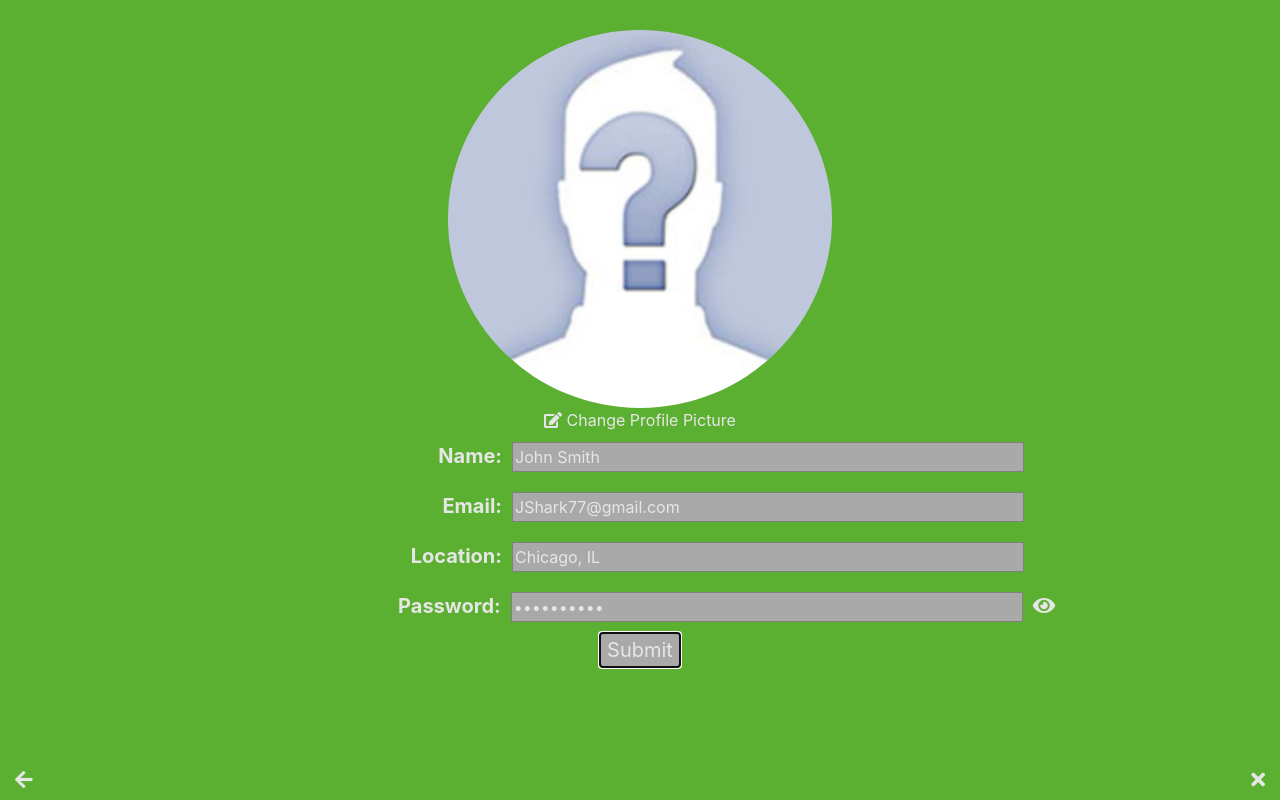
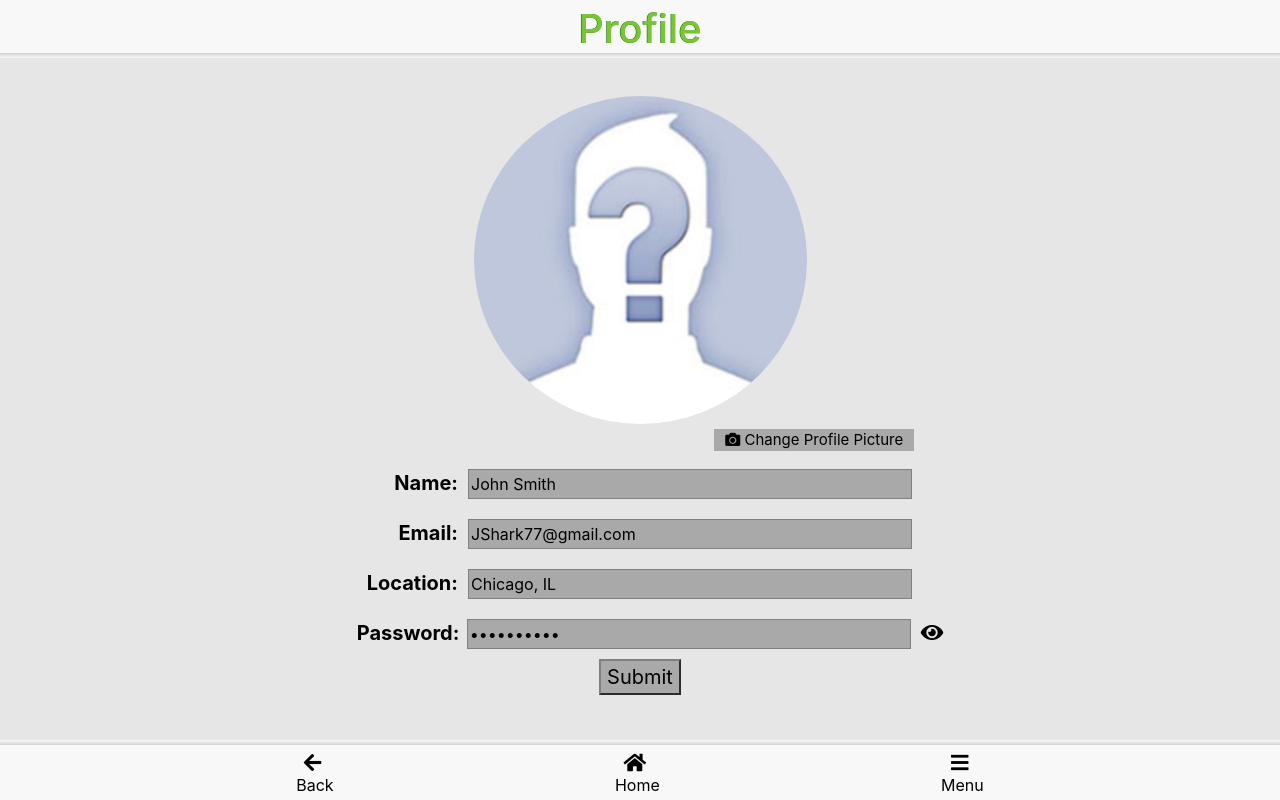
Before and after one commit to eecs-330-nu19/WasteNot, a plain HTML site: page profilepage.html in a window 1280 px wide. Both pictures are taken after a click on the button "Edit". Drawn offline with nearby package versions, Linux system fonts and the light colour scheme.

Commit message:
updates style for menu, profile and listings pages

```diff
--- a/profilepage.html
+++ b/profilepage.html
@@ -14,51 +14,57 @@
           integrity="sha384-oS3vJWv+0UjzBfQzYUhtDYW+Pj2yciDJxpsK1OYPAYjqT085Qq/1cq5FLXAZQ7Ay" crossorigin="anonymous">
 </head>
 <body id="viewprofile">
+ <H1 id="title">Profile</H1>
+ <div class="container">
     <div class="proitems">
         <img class="propic" src="images/DefaultProPic.png">
         <div class='profileitem'>
-        <i class="fas fa-edit"></i> Change Profile Picture <!-- figure out how to do this later-->
+            <input id="addpic" type="file" placeholder="Change Profile Picture" />
+            <label id="labeladdpic" for="addpic"><i class="fas fa-camera"></i> Change Profile Picture</i></label>
         </div>
         <div class='profileitem'>
-        <div id='proaligning'><b>Name:</b></div><input class='editing' readOnly='true' type="text" id="name" value="John Smith">
+            <div id='proaligning'><b>Name:</b></div><input class='notediting' readOnly='true' type="text" id="name" value="John Smith">
         </div>
         <div class='profileitem'>
-        <div id='proaligning'><b>Email:</b></div><input class='editing' readOnly='true' type="text" id="email" value="JShark77@gmail.com">
+            <div id='proaligning'><b>Email:</b></div><input class='notediting' readOnly='true' type="text" id="email" value="JShark77@gmail.com">
         </div>
         <div class='profileitem'>
-        <div id='proaligning'><b>Location:</b></div><input class='editing' readOnly='true' type="text" id="location" value="Chicago, IL">
+            <div id='proaligning'><b>Location:</b></div><input class='notediting' readOnly='true' type="text" id="location" value="Chicago, IL">
         </div>
         <div class='profileitem'>
-        <div id='proaligning-password'><b>Password:</b></div><input class='editing' readOnly='true' type="password" id="password" value="SharkBoy77"><i class="fas fa-eye" onclick='view()' id="viewer"></i>
+            <div id='proaligning-password'><b>Password:</b></div><input class='notediting' readOnly='true' type="password" id="password" value="SharkBoy77"><i class="fas fa-eye" onclick='view()' id="viewer"></i>
         </div>
         <button class='editbutton' id="edit" onclick="edit()">Edit</button>
     </div>
-<procloseout id="prolinkformat" class='proback'>
-    <a href="profileview.html">
-        <i class="fas fa-arrow-left"></i>
-    </a>
-</procloseout>
-<procloseout id="prolinkformat" class='procloseoutbutton'>
-    <a href="index.html">
-        <i class="fas fa-times"></i>
-    </a>
-</procloseout>
-
+</div>
+<navbar>
+    <a href="profileview.html"><i class="fas fa-arrow-left"></i>Back</a>
+    <a href="index.html"><i class="fas fa-home"></i>Home</a>
+    <a href="profileview.html"><i class="fas fa-bars"></i>Menu</a>
+</navbar>
 <script>
 function edit() {
     var x = document.getElementById("edit").innerHTML
     if (document.getElementById("edit").innerHTML == "Edit") {
         document.getElementById("name").readOnly = false;
+        document.getElementById("name").className= "editing";
         document.getElementById("email").readOnly = false;
+        document.getElementById("email").className= "editing";
         document.getElementById("location").readOnly = false;
+        document.getElementById("location").className= "editing";
         document.getElementById("password").readOnly = false;
+        document.getElementById("password").className= "editing";
         document.getElementById("edit").innerHTML = "Submit";
     }
     else {
         document.getElementById("name").readOnly = true;
+        document.getElementById("name").className= "notediting";
         document.getElementById("email").readOnly = true;
+        document.getElementById("email").className= "notediting";
         document.getElementById("location").readOnly = true;
+        document.getElementById("location").className= "notediting";
         document.getElementById("password").readOnly = true;
+        document.getElementById("password").className= "notediting";
         document.getElementById("edit").innerHTML = "Edit";
     }
 }
@@ -72,7 +78,6 @@ function view() {
         document.getElementById("viewer").className = "fas fa-eye"
     }
 }
-
 </script>
 </body>
 </html>
--- a/styles.css
+++ b/styles.css
@@ -88,6 +88,9 @@ navbar i {
 
 navbar a {
     color: black;
+}
+navbar a:hover {
+  color: #5cb031;
 }
 navbar i {
     margin-right: 5px
@@ -195,7 +198,7 @@ navbar a {
 /*Danielle's Css*/
 
 #viewprofile {
-    background-color: #5cb031;
+    background-color: #e6e6e6;
 }
 
 .propic {
@@ -206,7 +209,7 @@ navbar a {
 
 .proname {
     font-size: 25px;
-    color: #e6e6e6;
+    color: black;
 }
 
 .proitems {
@@ -216,99 +219,114 @@ navbar a {
 }
 .pronewlinks {
     border-top: 2px solid;
-    border-color: black;
+    border-color: #5cb031;
     font-size: 30px;
 }
 #prolinkformat a{
-    color: #e6e6e6;
+    color: black;
 }
 #prolinkformat a:hover {
-  color: dodgerblue;
+  color: #5cb031;
 }
 .profileitem {
-    color: #e6e6e6;
+    color: black;
 }
-.editing {
+.editing,.notediting  {
     margin: 10px;
     background-color: darkgrey;
     border: 1px solid grey;
-    color: #e6e6e6;
+    color: black;
     width: 40%;
     height: auto;
     padding: 2px;
 }
 #viewer{
     font-size: 20px;
+    cursor: pointer;
 }
 #viewer:hover {
-    color: dodgerblue;
+    color: #5cb031;
 }
-
-#proaligning {
+#proaligning, #proaligning-password  {
     text-align: right;
-    width: 20%;
+    width: 100px;
     height: auto;
     display: inline-block;
     font-size: 20px;
 
 }
 #proaligning-password {
-    text-align: right;
-    width: 20%;
-    height: auto;
-    display: inline-block;
     margin-left: 20px;
-    font-size: 20px;
+}
+.editing:focus {
+  outline: none !important;
+  border: 2px solid #5cb031;
+  box-shadow: 0 0 10px;
 }
 
+.notediting:focus {
+  outline: none !important;
+}
+.notediting{
+  cursor: not-allowed;
+}
 .editbutton {
-  color: #e6e6e6;
+  color: black;
   background-color: darkgrey;
   border-color: grey;
   font-size: 20px;
 }
 
-procloseout {
-    display: inline-block;
-    height: 50px;
-    position: fixed;
-    bottom: 0px;
-    width: 50%;
-    padding: 15px;
-
-}
-.proback  {
-  text-align: left;
-}
-.procloseoutbutton {
-  text-align: right;
-  margin-left: 50%;
-}
-procloseout a {
-    font-size: 20px;
+.editbutton:hover {
+  background-color: #5cb031;
 }
 
+.editbutton:focus {
+  outline: none !important;
+}
 .anitem {
   border-bottom: 5px solid darkgrey;
   text-align: center;
+  width: 100%;
 }
+
 .itemInfo{
   display: inline-block;
   color: black;
-  width: 60%;
-  text-align: right;
+  width: 49%;
   vertical-align: middle;
+  text-align: left;
 }
 #information{
   color: #5cb031;
   font-size: 15px;
-
+  width: 95%;
+  text-align: right;
 }
 .anitem img {
   border: 5px solid #5cb031;
   width: 150px;
   height: auto;
   margin: 10px;
+  margin-left: 5%;
+}
+#addpic {
+  filter: alpha(opacity=0);
+  opacity: 0;
+  text-align: center;
+}
+#labeladdpic:hover {
+  background: #5cb031;
+}
+#labeladdpic{
+  color: black;
+  background-color: darkgrey;
+  border-color: grey;
+  width: 200px;
+  height: auto;
+  text-align: center;
+  font-size: 15px;
+  cursor: pointer;
 }
 
 /*End of Danielle's Css*/
```
Also changed, not shown: add_listing.html (+1 -1 lines), listings.html (+13 -10 lines), profileview.html (+7 -8 lines). Lines whose indentation alone changed are shown as unchanged.
